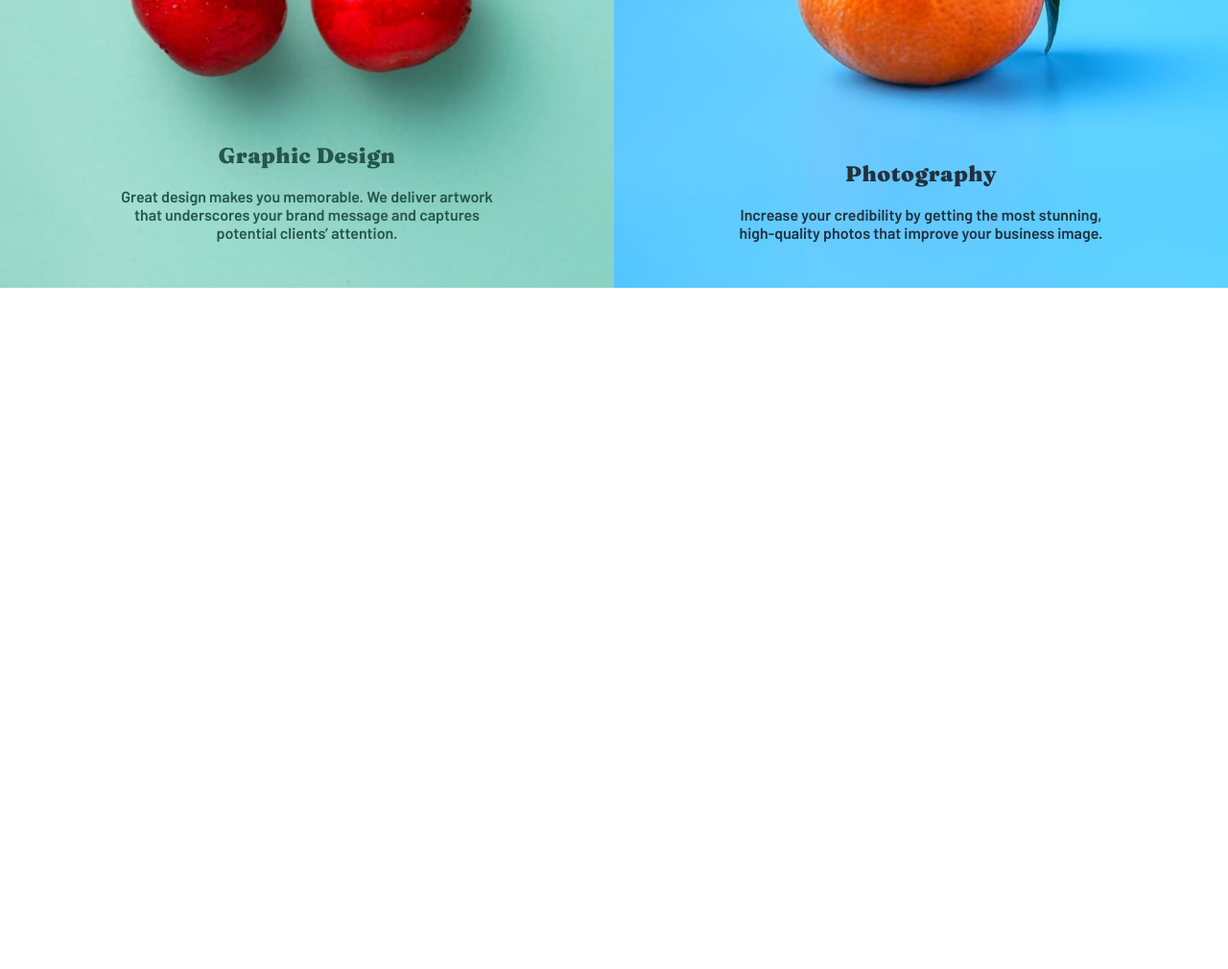
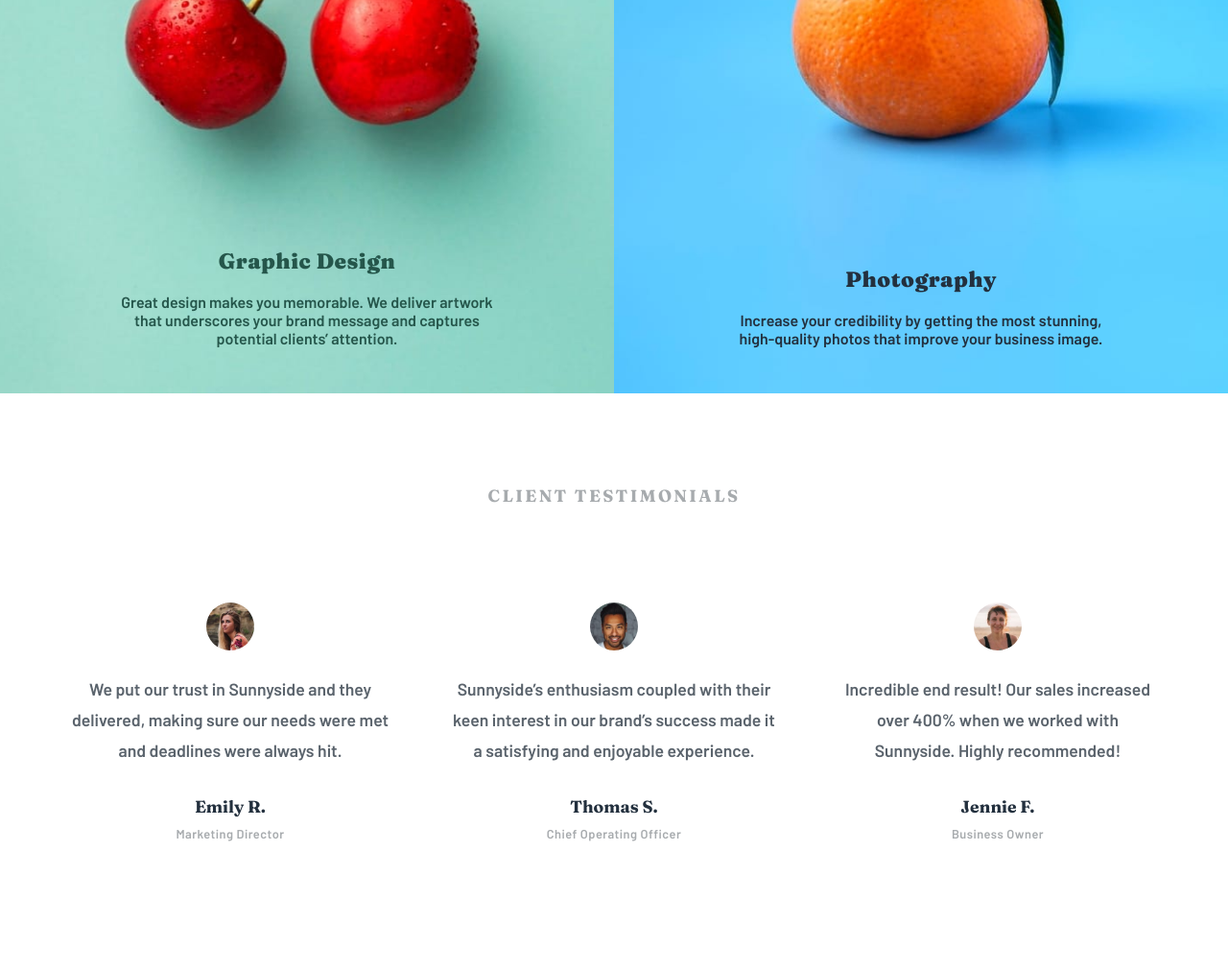
Before and after one commit to Lusk1nha/Sunnyside-agency, a plain HTML site: page public/index.html in a window 1280 px wide. Shown: the part 1780-2790 px from the top of the page at 96% size. Before the commit the page ends 2080 px from the top, so only its background shows below. Drawn offline with Linux system fonts and the light colour scheme.

Commit message:
client-testimonials

```diff
--- a/public/index.html
+++ b/public/index.html
@@ -85,6 +85,45 @@
       </div>
 
     </div>
+
+    <div class="testimonials-container">
+      <h4 class="title">Client Testimonials</h4>
+
+      <div class="clients-content">
+        <div class="client">
+          <img class="client-image" src="./assets/image-emily.jpg" alt="client image">
+
+          <p class="comment">
+            We put our trust in Sunnyside and they delivered, making sure our needs were met and deadlines were always hit.
+          </p>
+
+          <h5 class="client-name">Emily R.</h5>
+          <h6 class="client-career">Marketing Director</h6>
+        </div>
+
+        <div class="client">
+          <img class="client-image" src="./assets/image-thomas.jpg" alt="client image">
+
+          <p class="comment">
+            Sunnyside’s enthusiasm coupled with their keen interest in our brand’s success made it a satisfying and enjoyable experience.
+          </p>
+
+          <h5 class="client-name">Thomas S.</h5>
+          <h6 class="client-career">Chief Operating Officer</h6>
+        </div>
+
+        <div class="client">
+          <img class="client-image" src="./assets/image-jennie.jpg" alt="client image">
+
+          <p class="comment">
+            Incredible end result! Our sales increased over 400% when we worked with Sunnyside. Highly recommended!
+          </p>
+
+          <h5 class="client-name">Jennie F.</h5>
+          <h6 class="client-career">Business Owner</h6>
+        </div>
+      </div>
+    </div>
   </main>
 
   <script src="./navbar.js"></script>
--- a/public/styles/main.scss
+++ b/public/styles/main.scss
@@ -276,6 +276,7 @@ main {
   .text-container {
     max-width: 400px;
     width: 100%;
+    min-height: 300px;
 
     display: flex;
     flex-direction: column;
@@ -312,6 +313,9 @@ main {
 
       border: 0;
       position: relative;
+
+      cursor: pointer;
+
     }
 
   }
@@ -477,3 +481,81 @@ main {
   }
 
 }
+
+.testimonials-container {
+  display: flex;
+  flex-direction: column;
+  align-items: center;
+  justify-content: space-between;
+
+  padding: 4rem 0;
+
+  .title {
+    color: var(--grayish-blue);
+    font-size: clamp(1rem, 5vw, 1.1rem);
+    font-family: 'Fraunces', sans-serif;
+    text-transform: uppercase;
+    letter-spacing: 0.15rem;
+
+    margin: 2rem 0 ;
+
+  }
+}
+
+.clients-content {
+  display: flex;
+  flex-direction: column;
+  align-items: center;
+  justify-content: center;
+
+  .client {
+    display: flex;
+    flex-direction: column;
+    align-items: center;
+    justify-content: center;
+
+    margin-bottom: 4rem;
+
+    .client-image {
+      background-position: center;
+      background-repeat: no-repeat;
+      background-size: contain;
+      object-fit: contain;
+      object-position: 50% 50%;
+
+      width: 50px;
+
+      margin-bottom: 1.5rem;
+
+      border-radius: 50%;
+
+    }
+
+    .comment {
+      font-size: clamp(0.9rem, 4vw, 1.1rem);
+      color: var(--very-dark-grayish-blue);
+      line-height: 2rem;
+      text-align: center;
+
+      margin-bottom: 2rem;
+      padding: 0 2rem;
+
+    }
+
+    .client-name {
+      color: var(--very-dark-desaturated-blue);
+      font-size: clamp(1rem, 5vw, 1.1rem);
+      font-family: 'Fraunces', sans-serif;
+
+      margin-bottom: 0.6rem;
+
+    }
+
+    .client-career {
+      font-size: clamp(0.7rem, 4vw, 0.8rem);
+      color: var(--grayish-blue);
+      letter-spacing: 0.03rem;
+    }
+
+  }
+}
--- a/public/styles/responsive.scss
+++ b/public/styles/responsive.scss
@@ -105,7 +105,7 @@
       max-width: 500px;
       width: 50%;
 
-      justify-content: space-between;
+      justify-content: center;
       text-align: start;
       align-items: flex-start;
 
@@ -119,6 +119,7 @@
       .text {
         max-width: 500px;
         width: 100%;
+        margin: 2rem 0;
       }
 
       .button--learn {
@@ -161,7 +162,7 @@
     flex-direction: row;
 
     .demo {
-      height: 440px;
+      height: 550px;
 
       .text {
         max-width: 500px;
@@ -177,4 +178,21 @@
   .photography-content {
     background-image: url('../assets/desktop/image-photography.jpg');
   }
+
+  .testimonials-container {
+    width: 100%;
+
+    height: 600px;
+
+  }
+
+  .clients-content {
+    flex-direction: row;
+    margin: auto 0;
+
+    .client {
+      max-width: 400px;
+      margin: 0;
+    }
+  }
 }
```
Also changed, not shown: public/styles/main.css, public/styles/responsive.css, 2 other files.
